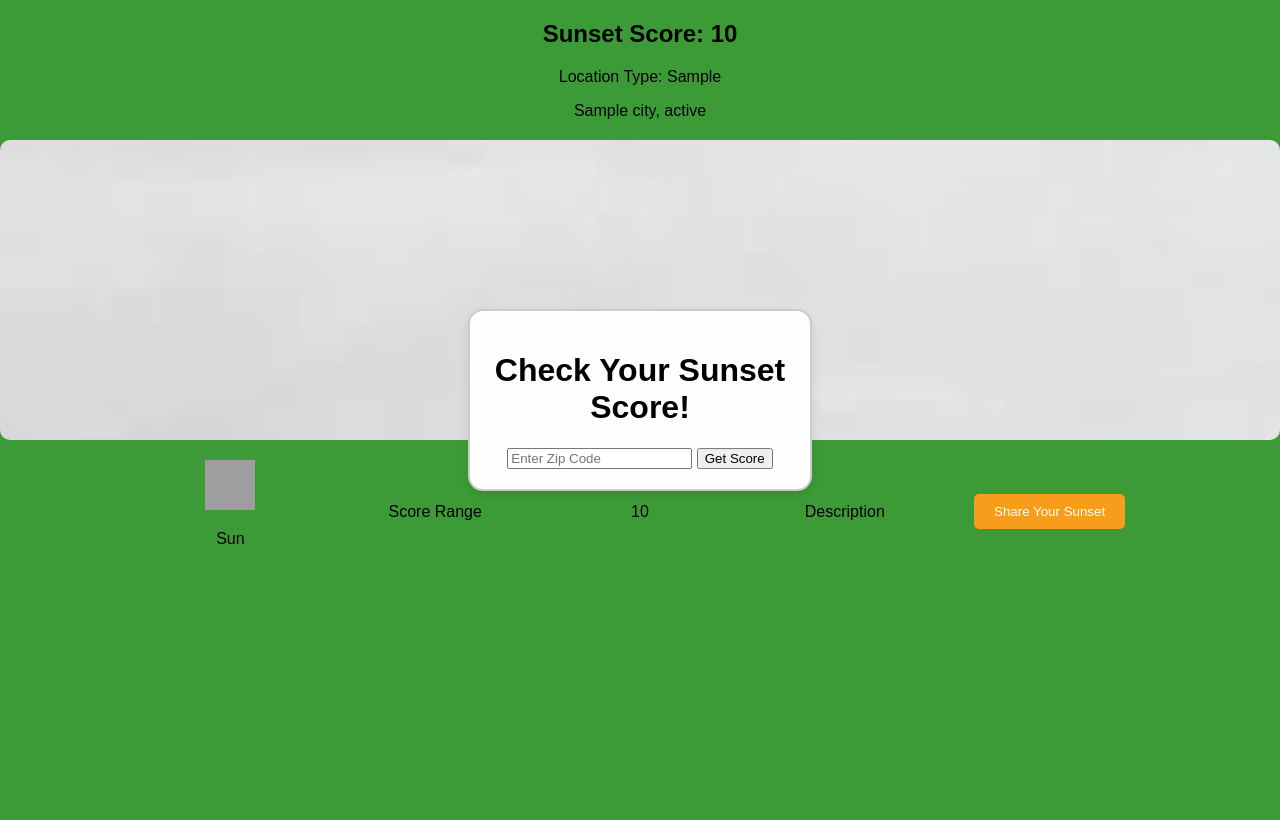
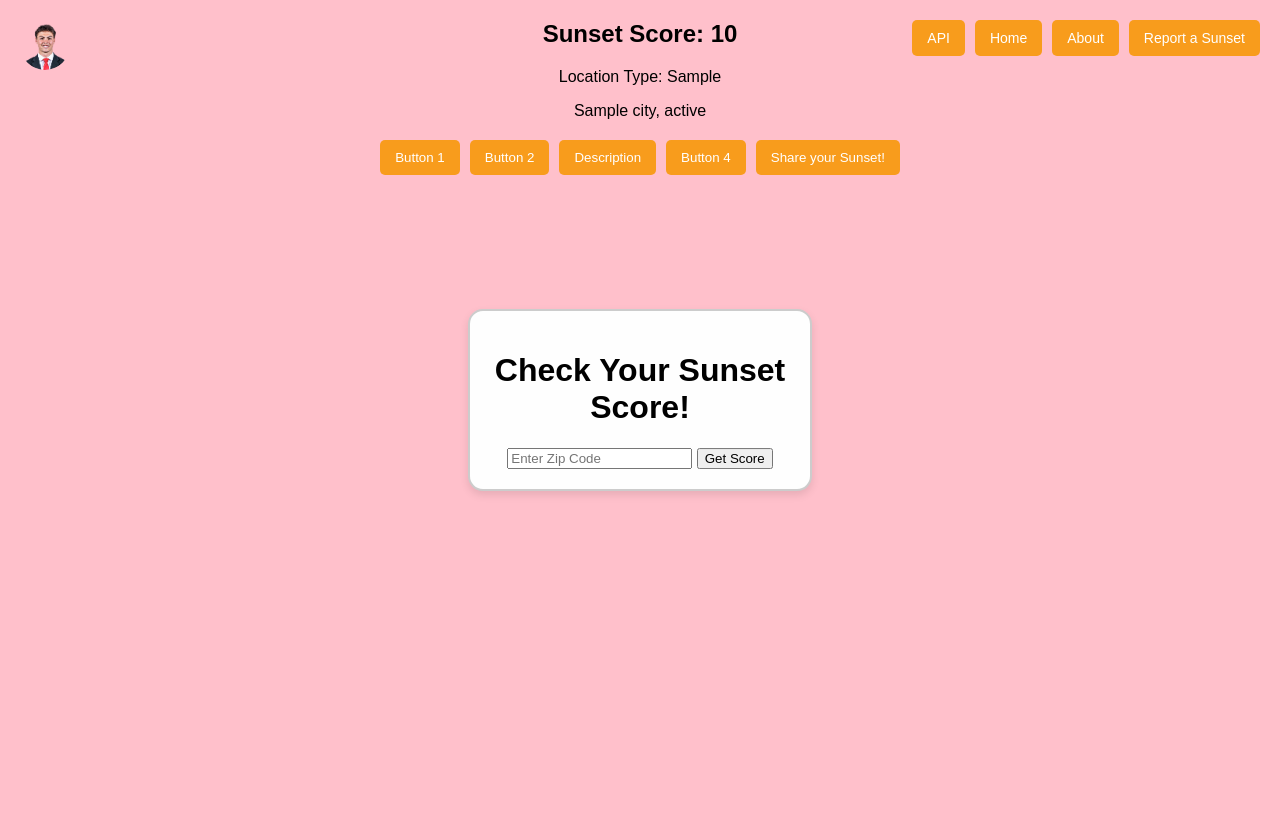
Before and after one commit to RyneAcheson/Sunset-Quality-Predictor, a Flask app: template templates/index.html in a window 1280 px wide. Run offline with Flask 3, Linux system fonts and the light colour scheme; the template is opened without the code that fills it: most values are stand-ins (such as "Sample title", 1, 10 or a date in 2020); grey boxes are pictures that could not be loaded.

Commit message:
web page styling

```diff
--- a/static/style.css
+++ b/static/style.css
@@ -1,14 +1,59 @@
 body {
-    background-size: cover;
-    background-repeat: no-repeat;
-    background-position: center;
-    background-attachment: fixed;
     font-family: 'Poppins', sans-serif;
     text-align: center;
     margin: 0;
     padding: 0;
     height: 100vh;
-    background-image: url(../static/default-background.jpg);
+    transition: background-color 0.5s ease;
+}
+
+/* Logo */
+.logo-container {
+    position: absolute;
+    top: 20px;
+    left: 20px;
+    width: 50px;
+    height: 50px;
+}
+
+.logo {
+    width: 100%;
+    height: 100%;
+    border-radius: 50%;
+    object-fit: cover;
+}
+
+/* Navigation */
+.nav-buttons {
+    position: absolute;
+    top: 20px;
+    right: 20px;
+    display: flex;
+    gap: 10px;
+}
+
+.nav-buttons button {
+    padding: 10px 15px;
+    border: none;
+    border-radius: 5px;
+    background-color: #f89c1c;
+    color: white;
+    cursor: pointer;
+    font-size: 14px;
+    transition: background-color 0.3s ease;
+}
+
+.nav-buttons button:hover {
+    background-color: #d97f11;
+}
+
+
+.default-background {
+    background-color: green;
+}
+
+.result-background {
+    background-color: pink;
 }
 
 .sunset-container {
@@ -30,47 +75,15 @@
     margin-top: 20px;
 }
 
-.sunset_scene {
-    width: 100%;
-    height: 300px;
-    margin: 20px auto;
-    background-repeat: no-repeat;
-    background-size: cover;
-    border-radius: 10px;
+.button-bar {
+    display: flex;
+    justify-content: center;
+    gap: 10px;
+    margin-top: 20px;
 }
 
-.low-score {
-    background-image: url("../static/poor-sunset-background.jpg");
-}
-
-.mid-score {
-    background-image: url("../static/medium-sunset-background.jpg");
-}
-
-.high-score {
-    background-image: url("../static/sunset-background.png");
-}
-
-.score-bar {
-    display: flex;
-    justify-content: space-between;
-    align-items: center;
-    margin: 20px auto;
-    width: 80%;
-}
-
-.score-item {
-    flex: 1;
-    text-align: center;
-}
-
-.score-item img {
-    width: 50px;
-    height: 50px;
-}
-
-.score-item button {
-    padding: 10px 20px;
+.button-bar button {
+    padding: 10px 15px;
     border: none;
     border-radius: 5px;
     background-color: #f89c1c;
@@ -79,6 +92,6 @@
     transition: 0.3s;
 }
 
-.score-item button:hover {
+.button-bar button:hover {
     background-color: #d97f11;
 }
--- a/templates/index.html
+++ b/templates/index.html
@@ -2,12 +2,23 @@
 <html lang="en">
 <head>
     <meta charset="UTF-8">
-    <meta name="viewport", content="width=device-width, initial-scale=1.0">
+    <meta name="viewport" content="width=device-width, initial-scale=1.0">
     <title>Sunset Predictor</title>
     <link rel="stylesheet" href="..\static\style.css">
+</head>
+<body class="{% if score is defined %}result-background{% else %}default-background{% endif %}">
 
-</head>
-<body>
+    <div class="logo-container">
+        <img src="../assets/temp-logo.png" alt="Logo" class="logo">
+    </div>
+
+    <div class="nav-buttons">
+        <button onclick="navigate('api')">API</button>
+        <button onclick="navigate('home')">Home</button>
+        <button onclick="navigate('about')">About</button>
+        <button onclick="navigate('report')">Report a Sunset</button>
+    </div>
+
     <div class="sunset-container">
         <h1>Check Your Sunset Score!</h1>
         {% if error %}
@@ -26,33 +37,46 @@
             <p>{{ city }}, {{ state }}</p>
         </div>
 
-        <div class="sunset_scene {{ 'low-score' if score < 400 else 'mid-score' if score < 700 else 'high-score' }}">
+        <div class="button-bar">
+            <button onclick="action1()">Button 1</button>
+            <button onclick="action2()">Button 2</button>
+            <button onclick="action3()">Description</button>
+            <button onclick="action4()">Button 4</button>
+            <button onclick="action5()">Share your Sunset!</button>
         </div>
-
-        <div class="score-bar">
-            <div class="score-item">
-                <img src="{{ url_for('static', filename='sun_icon.png') }}" alt="Sun Icon">
-                <p>Sun</p>
-            </div>
-            <div class="score-item">
-                <p>Score Range</p>
-            </div>
-            <div class="score-item">
-                <p>{{ score }}</p>
-            </div>
-            <div class="score-item">
-                <p>Description</p>
-            </div>
-            <div class="score-item">
-                <button onclick="share()">Share Your Sunset</button>
-            </div>
-        </div>
-
     {% endif %}
 </body>
 <script>
-    function share() {
-        alert("Share functionality to be implemented!");
+    function navigate(page) {
+        switch (page) {
+            case 'api':
+                alert("Navigate to API");
+                break;
+            case 'home':
+                alert("Navigate to Home");
+                break;
+            case 'about':
+                alert("Navigate to About");
+                break;
+            case 'report':
+                alert("Navigate to Report a Sunset");
+                break;
+        }
+    }
+    function action1() {
+        alert("Action 1 triggered!");
+    }
+    function action2() {
+        alert("Action 2 triggered!");
+    }
+    function action3() {
+        alert("Action 3 triggered!");
+    }
+    function action4() {
+        alert("Action 4 triggered!");
+    }
+    function action5() {
+        alert("Action 5 triggered!");
     }
 </script>
 </html>
```
Also changed, not shown: assets/temp-logo.png (added), static/background.jpg (deleted), static/default-background.jpg (deleted), static/medium-sunset-background.jpg (deleted), static/poor-sunset-background.jpg (deleted), static/sunset-background.png (deleted).
